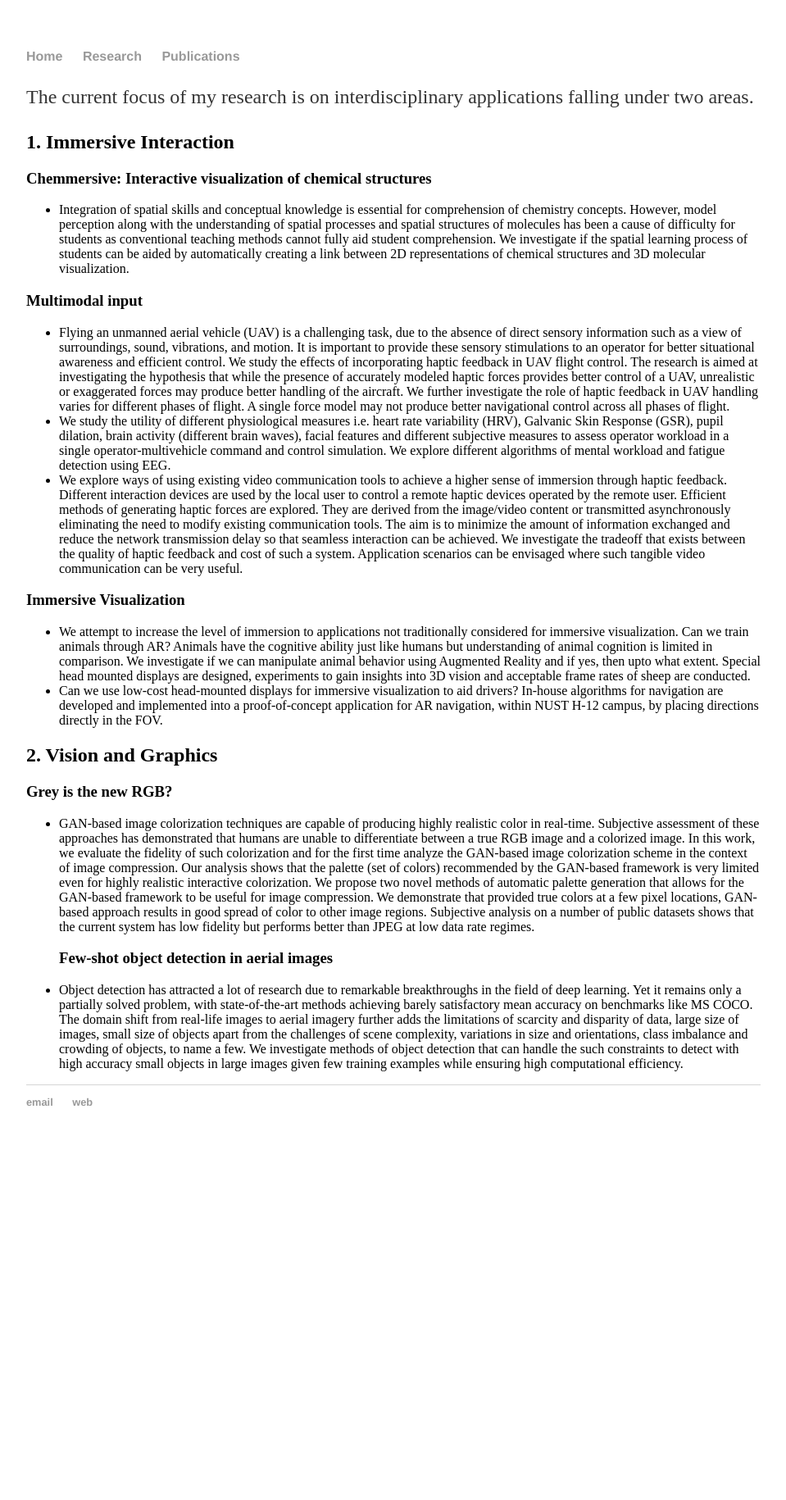
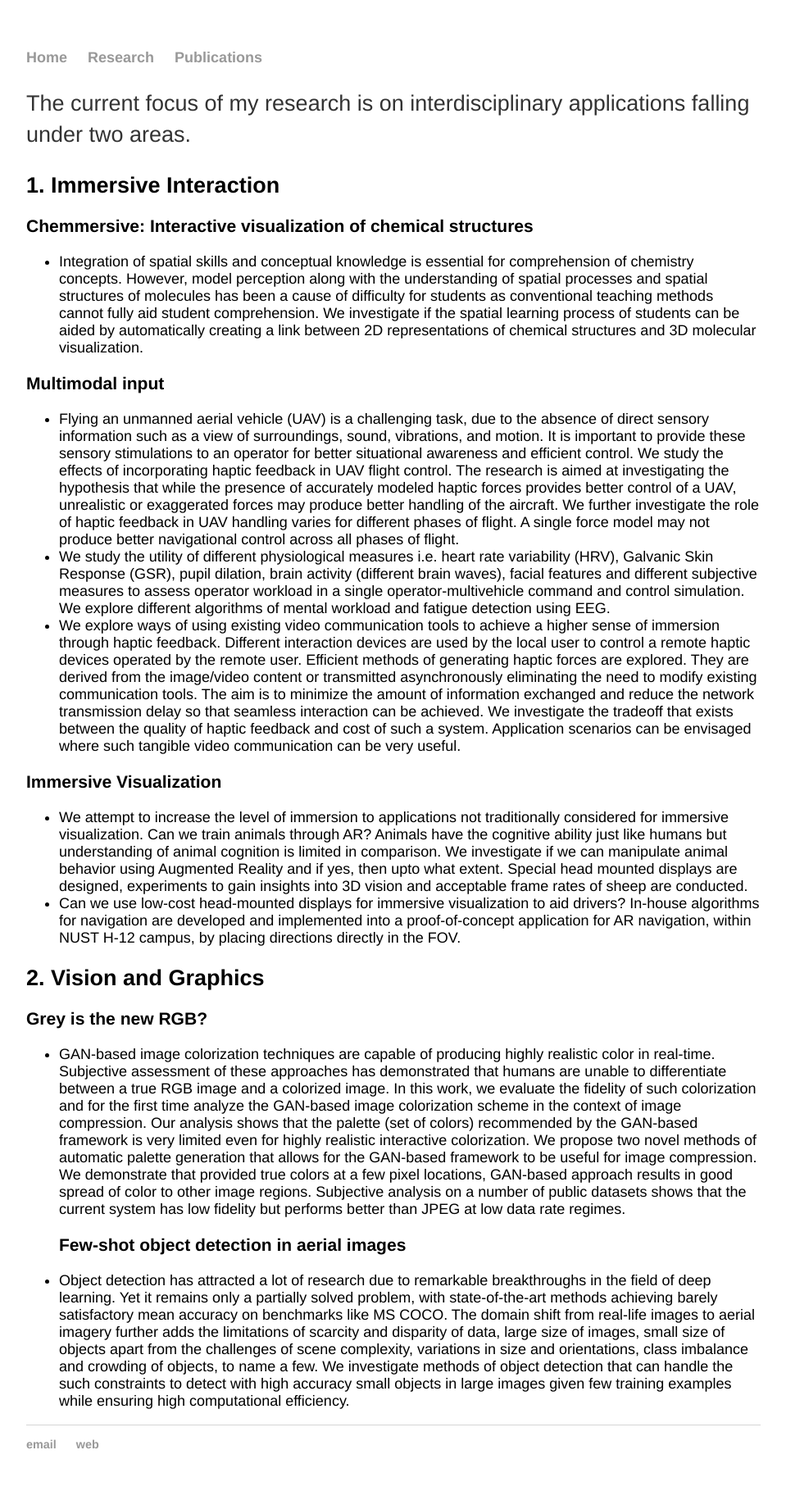
Before and after one commit to ShahzadRasool/shahzadrasool.github.io, a Jekyll site: the page built from research/index.md, in a window 1280 px wide. Shown: the whole page at 82% size, without its empty margins (160-1119 px from the left). Built offline with Jekyll 4.4.1, drawn with Linux system fonts in a browser that asks for light colours; our own code applies the rules of GitHub Pages for plain Markdown files; before the commit the page ends 1412 px from its top, so only the background shows below that.

Commit message:
Update main.css

```diff
--- a/css/main.css
+++ b/css/main.css
@@ -1,6 +1,11 @@
 body {
     margin: 60px auto;
     width: 70%;
+    font-family: 'Helvetica', 'Arial', 'Sans-Serif';
+    font-size: 18px;
+   /* color: #404040;
+    position: relative;
+    background: #FFF;*/
 }
 nav ul, footer ul {
     font-family:'Helvetica', 'Arial', 'Sans-Serif';
```
